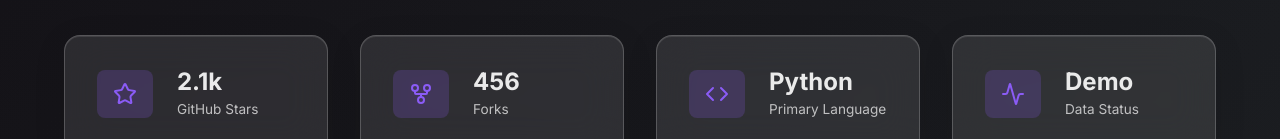
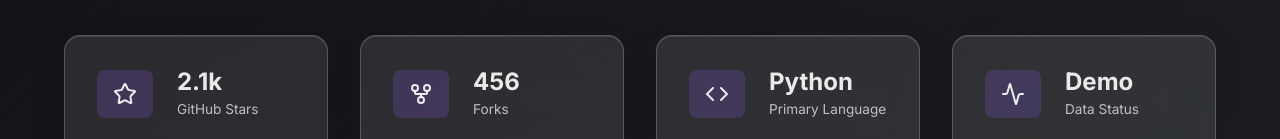
Before and after one commit to uptonking/power-context, a SvelteKit app: page / in a window 1280 px wide. Shown: the part 813-952 px from the top of the page. Built offline with nearby package versions, Linux system fonts and the light colour scheme.

Commit message:
fix: improve metrics icon contrast with white color
Change metric icons from purple to white for better readability
against purple background in glassmorphism theme

```diff
--- a/src/routes/+page.svelte
+++ b/src/routes/+page.svelte
@@ -766,7 +766,7 @@
 	}
 
 	.metric-icon {
-		color: #8b5cf6;
+		color: rgba(255, 255, 255, 0.9);
 		background: rgba(139, 92, 246, 0.2);
 		padding: var(--spacing-sm);
 		border-radius: var(--radius-sm);
```
